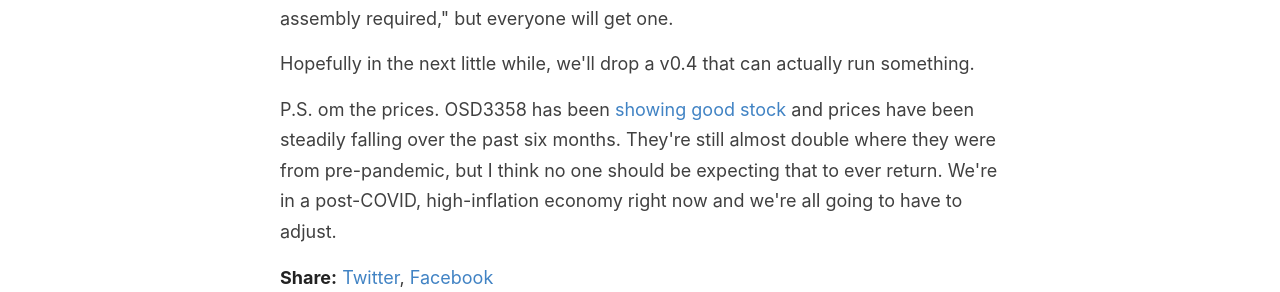
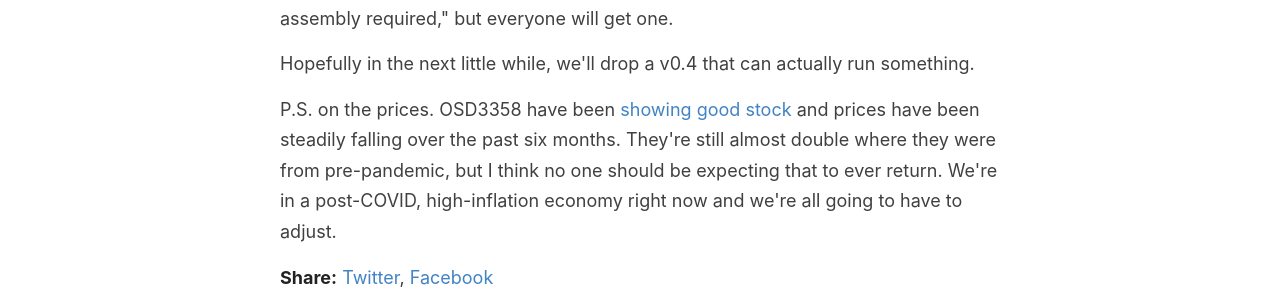
Before and after one commit to lostcatproductions/lostcatproductions.github.io, a Jekyll site: the page built from _posts/2024-07-09-back-to-fulltime.md, in a window 1280 px wide and 900 px high, scrolled down 1844 px. Shown: the part 458-750 px from the top of the window. Built offline with Jekyll 4.4.1, drawn with Linux system fonts in a browser that asks for light colours; comment, search, counter and statistics services are not loaded.

Commit message:
Update 2024-07-09-back-to-fulltime.md

```diff
--- a/_posts/2024-07-09-back-to-fulltime.md
+++ b/_posts/2024-07-09-back-to-fulltime.md
@@ -38,4 +38,4 @@ As for the beta boards, yes, those will still work. I'm getting the byte-swapper
 
 Hopefully in the next little while, we'll drop a v0.4 that can actually run something.
 
-P.S. om the prices. OSD3358 has been [showing good stock](https://octopart.com/osd3358-512m-bsm-octavo+systems-86815982?r=sp) and prices have been steadily falling over the past six months. They're still almost double where they were from pre-pandemic, but I think no one should be expecting that to ever return. We're in a post-COVID, high-inflation economy right now and we're all going to have to adjust.
+P.S. on the prices. OSD3358 have been [showing good stock](https://octopart.com/osd3358-512m-bsm-octavo+systems-86815982?r=sp) and prices have been steadily falling over the past six months. They're still almost double where they were from pre-pandemic, but I think no one should be expecting that to ever return. We're in a post-COVID, high-inflation economy right now and we're all going to have to adjust.
```
